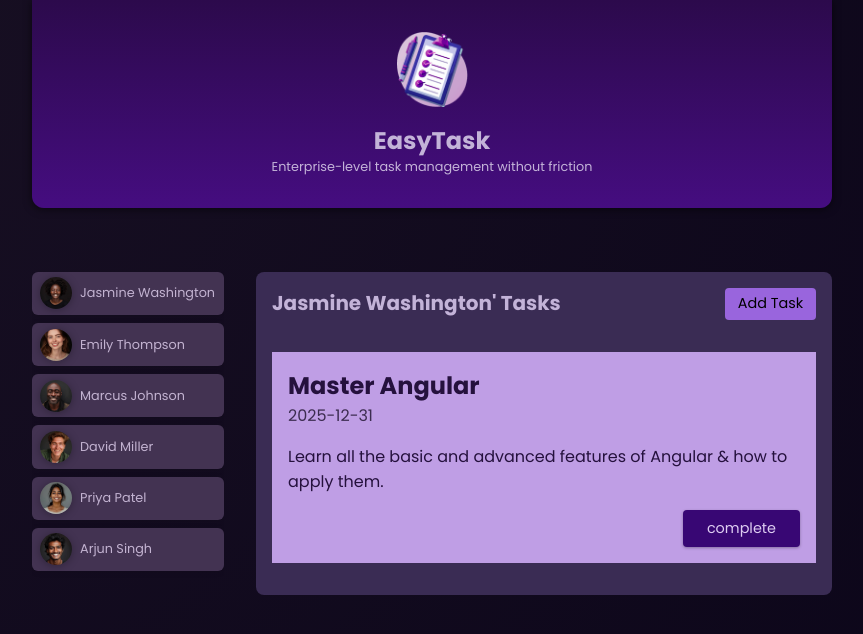
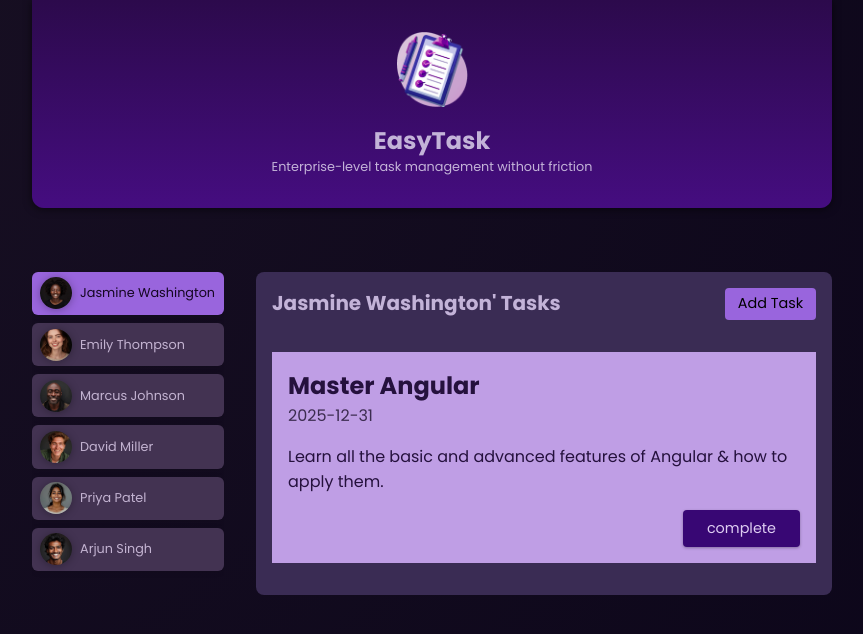
Before and after one commit to nexthor/first-angular-app, an Angular app: page / in a window 1280 px wide. Both pictures are taken after a click on the button "Jasmine Washington". Shown: the top 634 px of the page, without its empty margins (208-1071 px from the left). Built offline with nearby package versions, Linux system fonts and the light colour scheme.

Commit message:
adding interaction to users list

```diff
--- a/src/app/app.component.html
+++ b/src/app/app.component.html
@@ -5,7 +5,8 @@
         @for (user of users; track user.id) {
             <li>
                 <app-user [user]="user"
-                          (select)="onSelectUser($event)" />
+                          (select)="onSelectUser($event)"
+                          [selected]="user.id === selectedId" />
             </li>
         }
     </ul>
--- a/src/app/app.component.ts
+++ b/src/app/app.component.ts
@@ -15,8 +15,10 @@ import { User } from 'types/user';
 export class AppComponent {
   user: User | undefined;
   users: User[] = DUMMY_USERS;
+  selectedId: string | undefined;
 
   onSelectUser(id: string) {
+    this.selectedId = id;
     this.user = this.users.find(user => user.id === id);
   }
 }
--- a/src/app/tasks/tasks.component.scss
+++ b/src/app/tasks/tasks.component.scss
@@ -1,8 +1,6 @@
 #tasks {
     padding: 1rem;
     border-radius: 8px;
-    max-height: 60vh;
-    overflow: auto;
     background-color: #3a2c54;
   }
 
@@ -48,8 +46,6 @@
     display: flex;
     flex-direction: column;
     gap: 1rem;
-    max-height: 50vh;
-    overflow: auto;
   }
 
   @media (min-width: 768px) {
--- a/src/app/user/user.component.html
+++ b/src/app/user/user.component.html
@@ -1,5 +1,5 @@
 <div>
-    <button (click)="onSelectUser()">
+    <button (click)="onSelectUser()" [class.active]="selected">
         <img [src]="imagePath()"
             [alt]="user?.name"
             [title]="user?.name" />
--- a/src/app/user/user.component.ts
+++ b/src/app/user/user.component.ts
@@ -14,6 +14,7 @@ import { User } from 'types';
 })
 export class UserComponent {
   @Input({ required: true }) user?: User;
+  @Input({ required: true }) selected: boolean = false;
 
   @Output() select = new EventEmitter<string>();
   imagePath = computed(() => `/assets/users/${this.user?.avatar}`);
```
